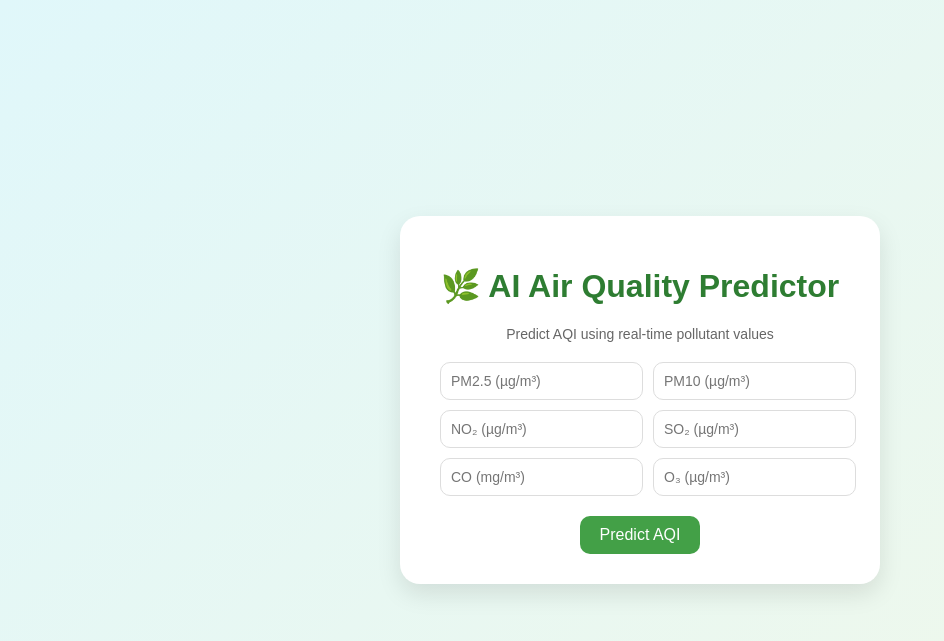
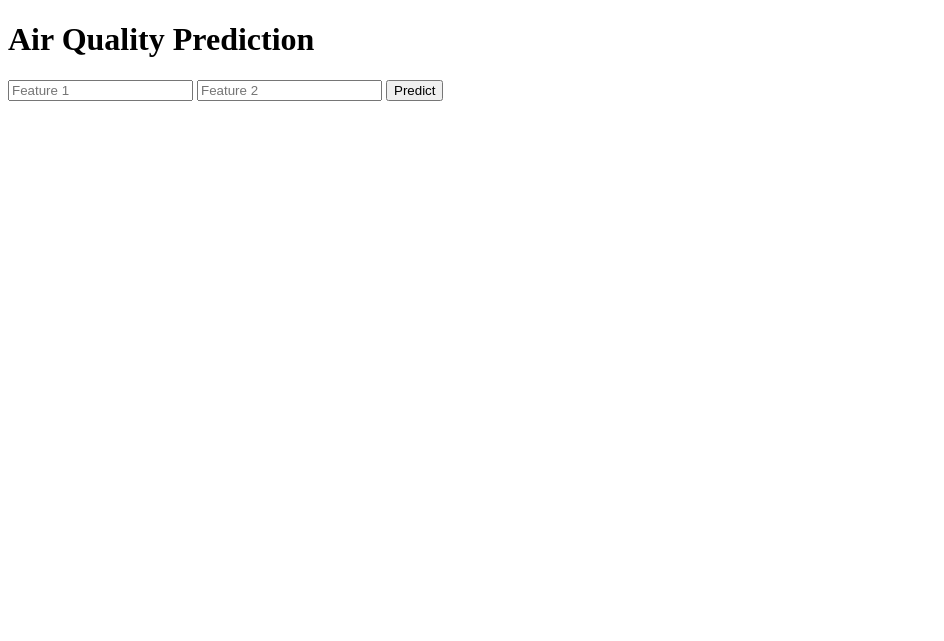
Before and after one commit to lavinvirmani2025-droid/air-quality-predictor, a Flask app: page / in a window 1280 px wide. Shown: the top 641 px of the page, without its empty margins (0-944 px from the left). Run offline with Flask 3, Linux system fonts and the light colour scheme; parts of the project's set-up code (start-up, migrations or seed data) failed here and were passed over.

Commit message:
Update index.html

```diff
--- a/templates/index.html
+++ b/templates/index.html
@@ -1,40 +1,18 @@
-
 <!DOCTYPE html>
-<html lang="en">
+<html>
 <head>
-  <meta charset="UTF-8">
-  <meta name="viewport" content="width=device-width, initial-scale=1.0">
-  <title>AI Air Quality Predictor</title>
-  <link rel="stylesheet" href="{{ url_for('static', filename='style.css') }}">
+    <title>Air Quality Predictor</title>
 </head>
 <body>
-  <div class="container">
-    <h1>🌿 AI Air Quality Predictor</h1>
-    <p class="subtitle">Predict AQI using real-time pollutant values</p>
-
+    <h1>Air Quality Prediction</h1>
     <form method="POST">
-      <div class="input-group">
-        <input type="number" name="pm25" step="any" placeholder="PM2.5 (µg/m³)" required>
-        <input type="number" name="pm10" step="any" placeholder="PM10 (µg/m³)" required>
-        <input type="number" name="no2" step="any" placeholder="NO₂ (µg/m³)" required>
-        <input type="number" name="so2" step="any" placeholder="SO₂ (µg/m³)" required>
-        <input type="number" name="co" step="any" placeholder="CO (mg/m³)" required>
-        <input type="number" name="o3" step="any" placeholder="O₃ (µg/m³)" required>
-      </div>
-      <button type="submit">Predict AQI</button>
+        <input type="text" name="feature1" placeholder="Feature 1" required>
+        <input type="text" name="feature2" placeholder="Feature 2" required>
+        <button type="submit">Predict</button>
     </form>
 
-    {% if prediction %}
-    <div class="result" style="border-color: {{ color }}">
-      <h2>AQI: {{ prediction }}</h2>
-      <p class="category" style="color: {{ color }}">{{ category }}</p>
-      <p class="message">{{ message }}</p>
-    </div>
+    {% if prediction is not none %}
+        <h2>Prediction: {{ prediction }}</h2>
     {% endif %}
-
-    {% if error %}
-    <p class="error">{{ error }}</p>
-    {% endif %}
-  </div>
 </body>
 </html>
```
